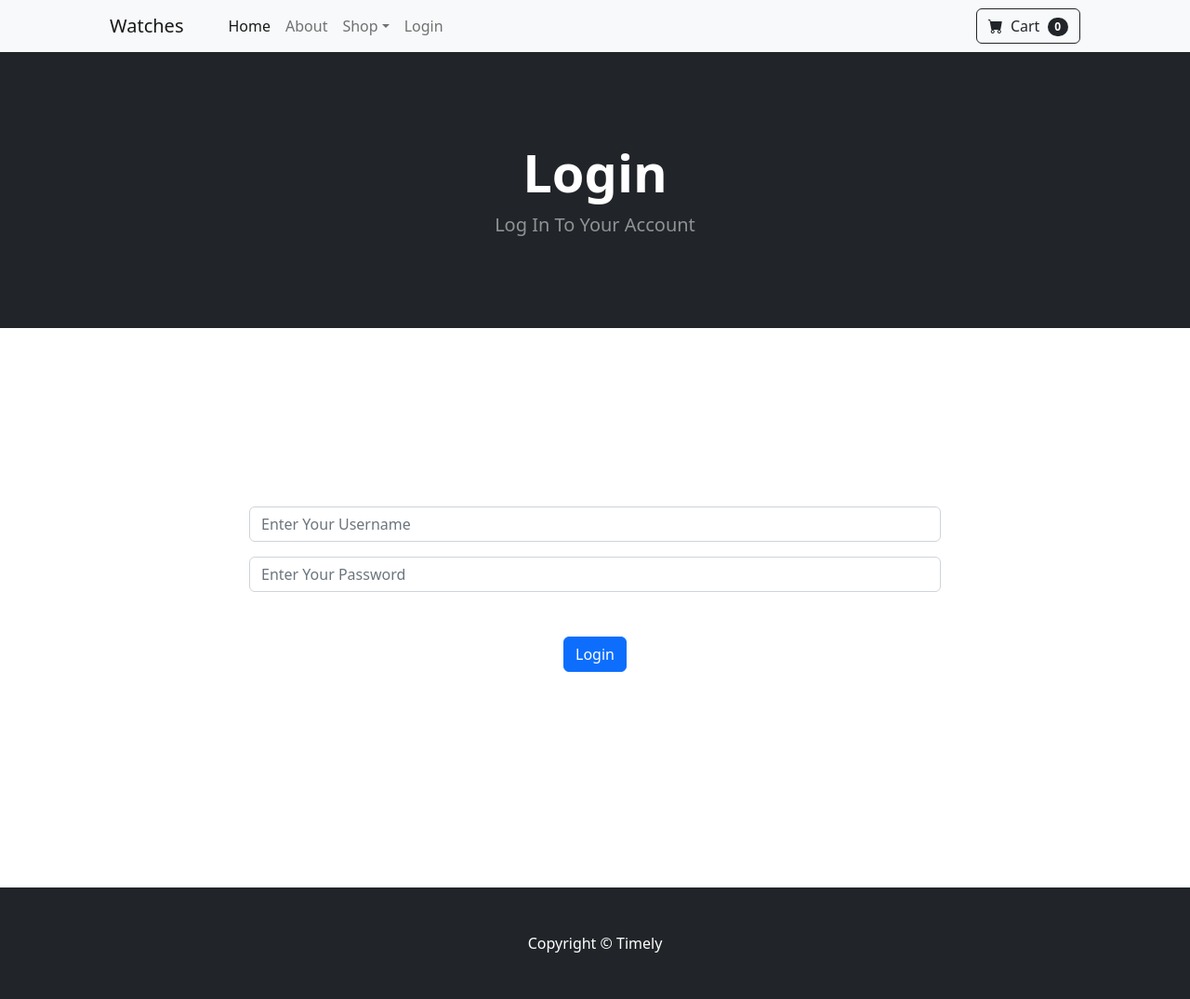
After one commit to seancorcoran21/Ecommerce-Store-, a Django app: page /login/ in a window 1280 px wide. The commit adds this page. Shown: the whole page at 93% size. Run offline with Django 5.2, Linux system fonts and the light colour scheme; some libraries are stand-ins or nearby versions.

Commit message:
Login and Logout

```diff
--- a/store/templates/base.html
+++ b/store/templates/base.html
@@ -18,6 +18,16 @@
     <body>
         <!-- Navigation-->
         {% include 'navbar.html' %}
+        {% if messages %}
+            {% for message in messages %}
+                <div class="alert alert-warning alert-dismissible fade show" role="alert">
+  {{ message}}
+  <button type="button" class="btn-close" data-bs-dismiss="alert" aria-label="Close"></button>
+</div>
+
+            {% endfor %}
+
+        {% endif %}
 
         {% block content %}
         {% endblock %}
--- /dev/null
+++ b/store/templates/login.html
@@ -0,0 +1,53 @@
+{% extends 'base.html' %}
+
+
+{% block content %}
+
+<!-- Header-->
+        <header class="bg-dark py-5">
+            <div class="container px-4 px-lg-5 my-5">
+                <div class="text-center text-white">
+                    <h1 class="display-4 fw-bolder">Login</h1>
+                    <p class="lead fw-normal text-white-50 mb-0">Log In To Your Account</p>
+                </div>
+            </div>
+        </header>
+
+        <div class="container">
+            <div class="row">
+                <center>
+                    <div class="col-8">
+                        <br><br/>
+                        <br><br/>
+                        <br><br/>
+                        <br><br/>
+
+<form method="POST" action="{% url 'login' %}">
+
+    {% csrf_token %}
+  <div class="mb-3">
+    <input type="text" class="form-control" name="username" placeholder="Enter Your Username">
+
+  </div>
+  <div class="mb-3">
+
+    <input type="password" class="form-control" name="password" placeholder="Enter Your Password">
+    <br><br/>
+
+
+  <button type="submit" class="btn btn-primary">Login</button>
+
+  <br><br/>
+  <br><br/>
+  <br><br/>
+  <br><br/>
+  <br><br/>
+</form>
+
+
+                    </div>
+                </center>
+            </div>
+        </div>
+
+{% endblock %}
--- a/store/templates/navbar.html
+++ b/store/templates/navbar.html
@@ -15,6 +15,14 @@
                                 <li><a class="dropdown-item" href="#!">New Arrivals</a></li>
                             </ul>
                         </li>
+                        {% if user.is_authenticated %}
+
+                        <li class="nav-item"><a class="nav-link" href="{% url 'logout' %}">Logout</a></li>
+                        {% else %}
+                        <li class="nav-item"><a class="nav-link" href="{% url 'login' %}">Login</a></li>
+                        {% endif %}
+
+
                     </ul>
                     <form class="d-flex">
                         <button class="btn btn-outline-dark" type="submit">
--- a/store/urls.py
+++ b/store/urls.py
@@ -5,4 +5,6 @@ from . import views
 urlpatterns = [
     path('', views.home, name='home'),
     path('about/', views.about, name='about'),
+    path('login/', views.login_user, name='login'),
+    path('logout/', views.logout_user, name='logout'),
 ]
--- a/store/views.py
+++ b/store/views.py
@@ -1,5 +1,7 @@
-from django.shortcuts import render
+from django.shortcuts import render, redirect
 from .models import Product
+from django.contrib.auth import authenticate, login, logout
+from django.contrib import messages
 
 def home(request):
     products = Product.objects.all()
@@ -8,3 +10,28 @@ def home(request):
 
 def about(request):
     return render(request, 'about.html', {})
+
+
+def login_user(request):
+    if request.method == "POST":
+        username = request.POST['username']
+        password = request.POST['password']
+        user = authenticate(request, username=username, password=password)
+        if user is not None:
+            login(request, user)
+            messages.success(request, ("You have been logged in"))
+            return redirect('home')
+        else:
+            messages.success(request, ("There was and error try again"))
+            return redirect('login')
+
+
+    else:
+
+        return render(request, 'login.html', {})
+
+
+def logout_user(request):
+    logout(request)
+    messages.success(request, ("You have been logged out"))
+    return redirect('home')
```
Also changed, not shown: db.sqlite3.
